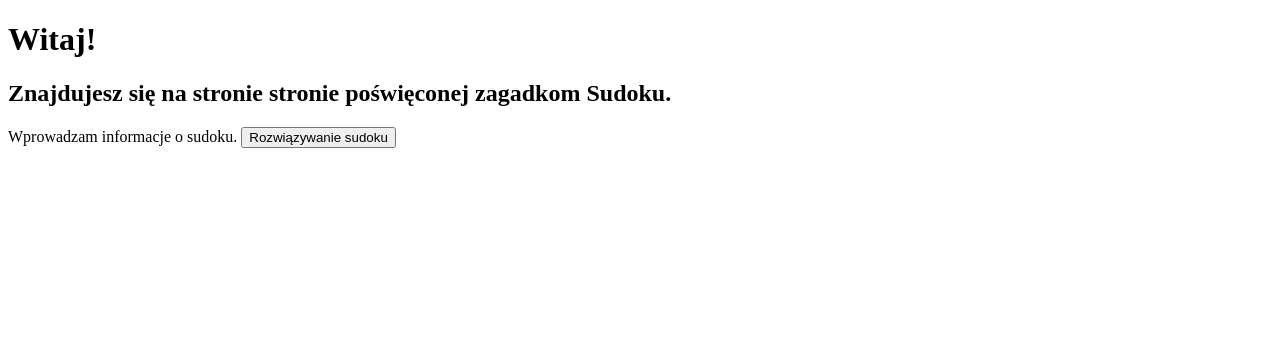
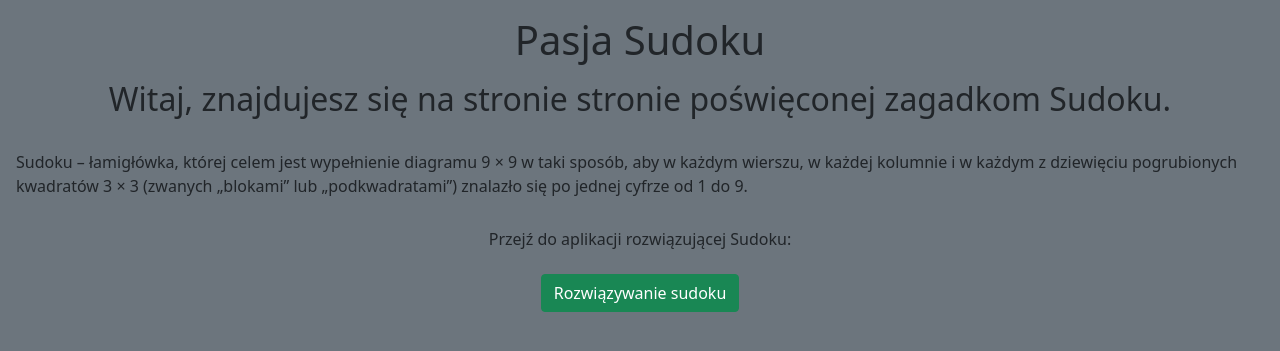
Before and after one commit to jaknowa2000/Sudoku, a Django app: page / in a window 1280 px wide. Shown: the top 351 px of the page. Run offline with Django 4.2, Linux system fonts and the light colour scheme; some libraries are stand-ins or nearby versions.

Commit message:
Refactoring to base template.

```diff
--- /dev/null
+++ b/Solver_app/templates/base.html
@@ -0,0 +1,14 @@
+<!DOCTYPE html>
+<html lang="en">
+{% load static %}
+<html lang="pl-PL">
+<head>
+    <title>{% block title %}{% endblock %}</title>
+    <meta charset="UTF-8">
+    <meta http-equiv="X-UA-Compatible" content="IE=edge">
+    <meta name="viewport" content="width=device-width, initial-scale=1.0">
+    <link href="{% static 'bootstrap/css/bootstrap.css' %}" rel="stylesheet" media="screen">
+</head>
+<body class="bg-secondary bg-opacity-25">{% block body %}{% endblock %}
+</body>
+</html>
--- a/Solver_app/templates/home.html
+++ b/Solver_app/templates/home.html
@@ -1,15 +1,18 @@
-<!DOCTYPE html>
-<html lang="pl-PL">
-<head>
-    <meta charset="UTF-8">
-    <title>Sudoku</title>
-</head>
-<body>
-    <h1>Witaj!</h1>
-    <h2>Znajdujesz się na stronie stronie poświęconej zagadkom Sudoku.</h2>
-    Wprowadzam informacje o sudoku.
-    <a href="{% url 'Solver_app:solver' %}">
-        <button type="button" name="solve">Rozwiązywanie sudoku</button>
-    </a>
-</body>
-</html>
+{% extends 'base.html' %}
+
+{% block title %}Sudoku{% endblock %}
+
+{% block body %}
+    <h1 class="text-center m-3 ">Pasja Sudoku</h1>
+    <h2 class="text-center m-2">
+        Witaj, znajdujesz się na stronie stronie poświęconej zagadkom Sudoku.</h2>
+    <p class="text-xxl-start px-3 pt-4">Sudoku – łamigłówka, której celem jest wypełnienie diagramu 9 × 9 w taki sposób,
+        aby w każdym wierszu, w każdej kolumnie i w każdym z dziewięciu pogrubionych kwadratów 3 × 3 (zwanych „blokami”
+        lub „podkwadratami”) znalazło się po jednej cyfrze od 1 do 9.</p>
+    <h6 class="text-center px-3 pt-3">Przejź do aplikacji rozwiązującej Sudoku:</h6>
+    <div class="text-center">
+        <a href="{% url 'Solver_app:solver' %}">
+            <button type="button" class="btn btn-success mx-3 mt-3" name="solve">Rozwiązywanie sudoku</button>
+        </a>
+    </div>
+{% endblock %}
```
